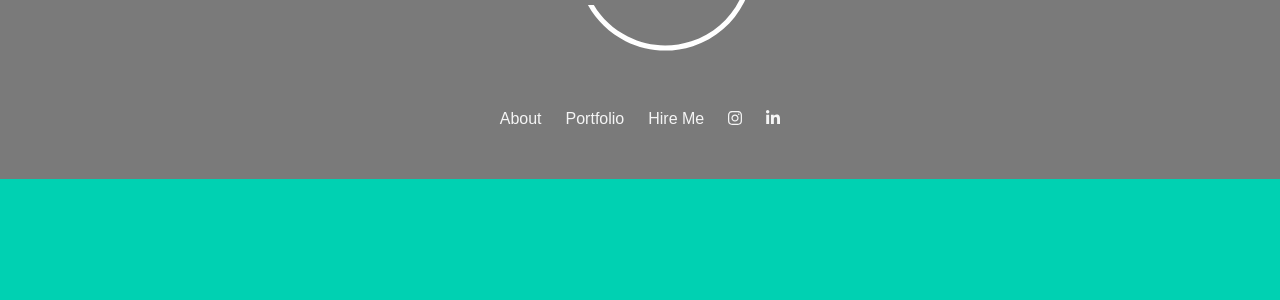
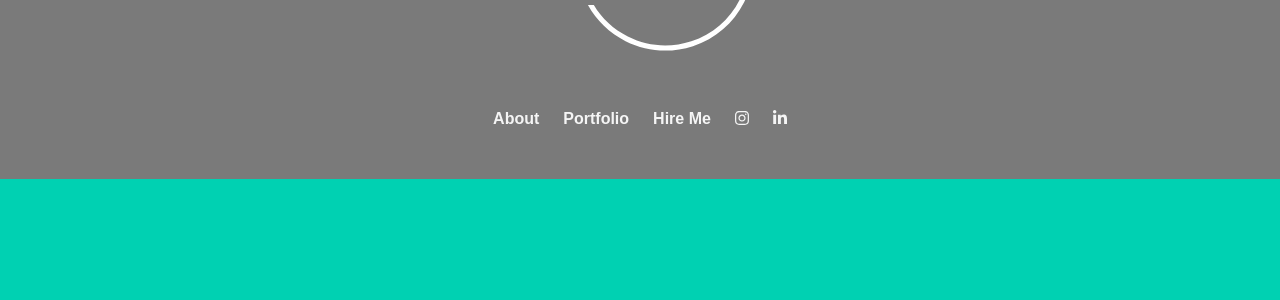
Before and after one commit to jeking123/www.thinkingdesign.studio, a Jekyll site: the page built from index.markdown, in a window 1280 px wide. Shown: the part 174-474 px from the top of the page. Built offline with Jekyll 4.4.1, drawn with Linux system fonts in a browser that asks for light colours; nearby versions of some CDN libraries.

Commit message:
styling the header and footer

```diff
--- a/_includes/footer.html
+++ b/_includes/footer.html
@@ -8,8 +8,8 @@
     </div>
   </footer>
 
-  <section class="is-fullwidth has-background-black-ter">
-    <div class="columns is-fullwidth has-text-grey">
-      <div class="column is-12 has-text-centered"><p>&copy; Copyright Thinking Design 2018</p></div>
+  <section class="footer has-background-black-ter">
+    <div class="has-text-grey has-text-centered">
+      <p>&copy; Copyright Thinking Design 2018</p>
     </div>
   </section>
--- a/_includes/header.html
+++ b/_includes/header.html
@@ -1,16 +1,15 @@
 <header class="has-background-grey has-text-white">
   <div class="section is-paddingless-bot">
     <div class="columns">
-      <div class="column is-offset-two-fifths is-one-fifth">
+      <div class="column is-offset-two-fifths is-one-fifth is-offset-one-fifth-mobile is-three-fifths-mobile">
       <a href="{{site.baseurl}}{% link index.markdown %}">
       <img src="{{site.logo}}" alt="Thinking Design Logo">
       </a>
       </div>
     </div>
   </div>
-  <div class="section">
-    <div class="columns">
-      <div class="column"></div>
+  <div class="section has-text-weight-bold">
+    <div class="columns is-mobile is-centered">
       <div class="column is-narrow">
         <a class="has-text-light" href="/#about">About</a>
       </div>
@@ -26,8 +25,6 @@
       <div class="column is-narrow">
         <a class="has-text-light" href="https://www.linkedin.com/in/jeremy-king-503332b8/" target="_blank"><i class="fab fa-linkedin-in"></i></a>
       </div>
-      <div class="column"></div>
-
     </div>
   </div>
 </header>
--- a/assets/css/style.css
+++ b/assets/css/style.css
@@ -3,7 +3,9 @@
   background-color: #eee;
   overflow: hidden;
 }
-
+.footer {
+  padding: 1.5rem;
+}
 .is-paddingless-bot {
   padding-bottom: 0px;
 }
```
